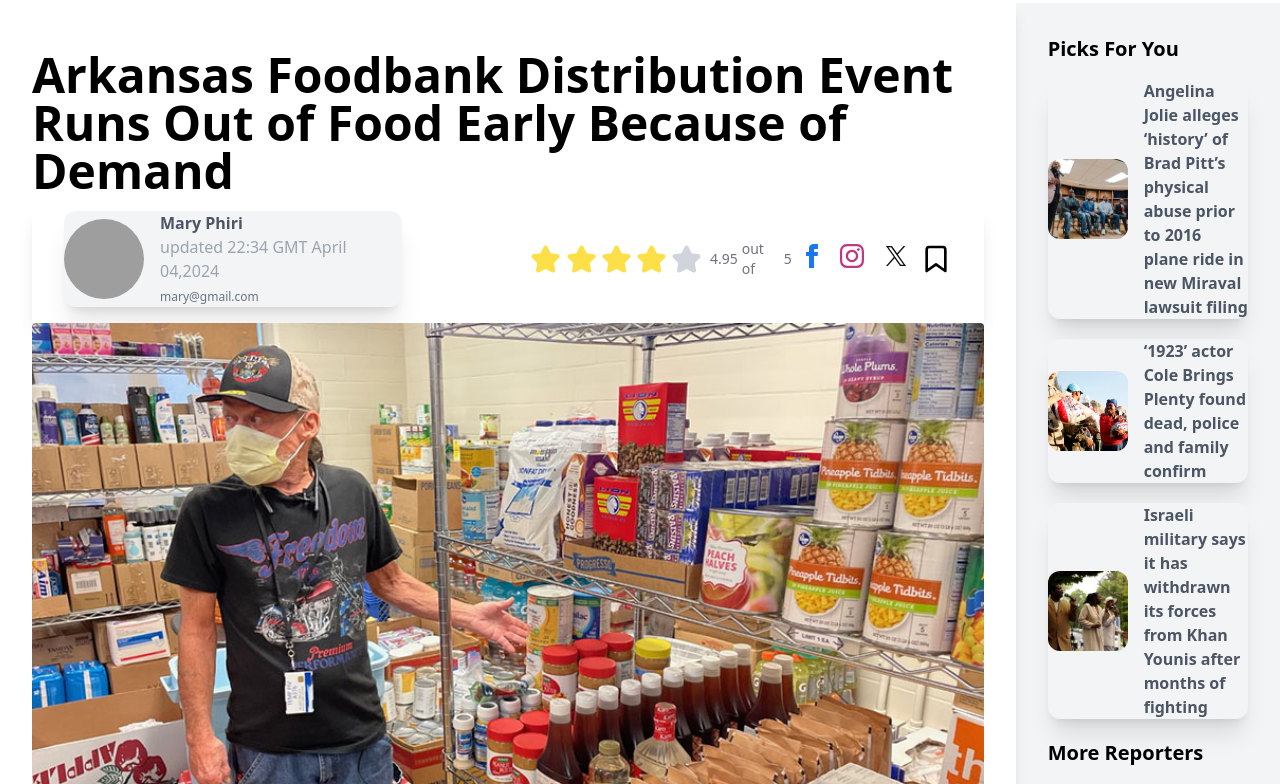
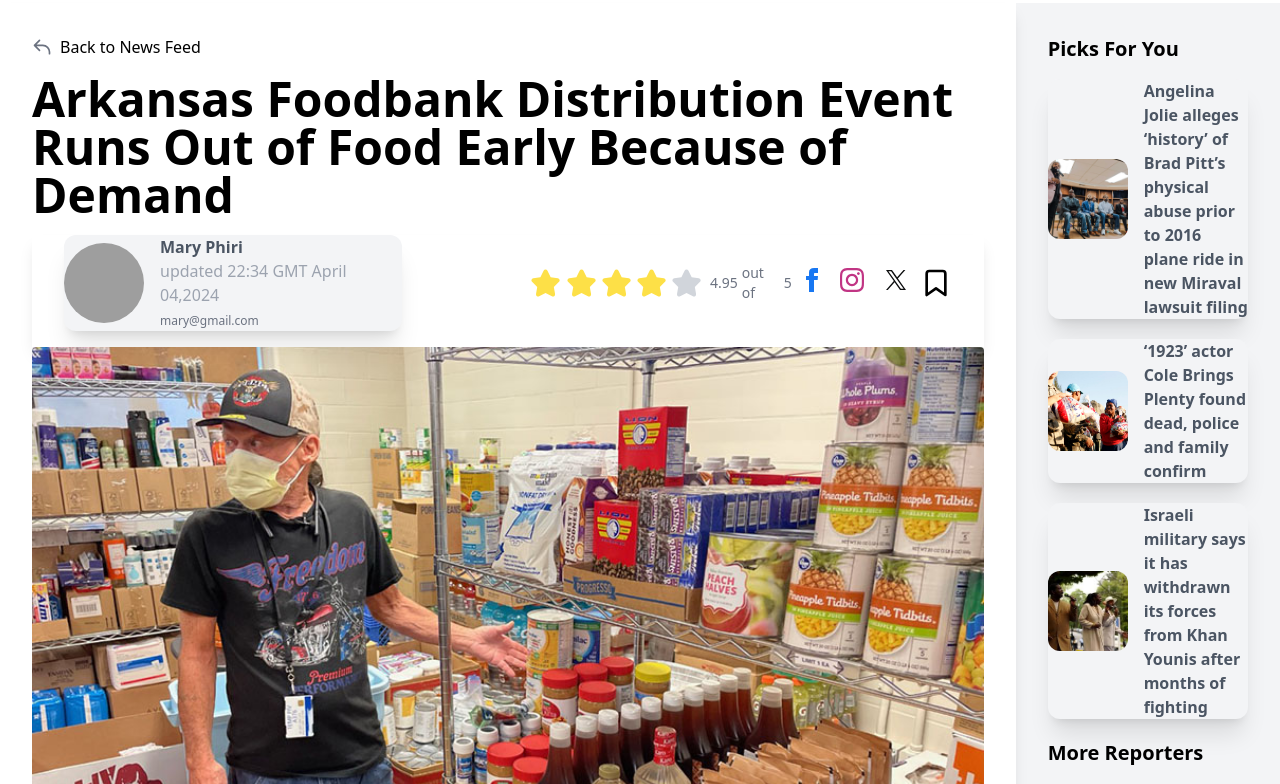
Before and after one commit to RankFileMedia/PBI-Project, a plain HTML site: page story.html in a window 1280 px wide. Shown: the part 67-851 px from the top of the page. Drawn offline with nearby package versions, Linux system fonts and the light colour scheme; grey boxes are pictures that could not be loaded.

Commit message:
Edit on story

```diff
--- a/story.html
+++ b/story.html
@@ -112,6 +112,13 @@
 
     <main class="flex justify-between">
         <article class="w-full max-w-6xl mx-auto p-8 bg-white shadow-lg">
+          <div class="flex items-center">
+            <svg href="#"class="h-5 w-5 text-gray-500" fill="none" viewBox="0 0 24 24" stroke="currentColor">
+                <path stroke-linecap="round" stroke-linejoin="round" stroke-width="2" d="M3 10h10a8 8 0 018 8v2M3 10l6 6m-6-6l6-6"/>
+            </svg>
+            <a href="javascript:history.go(-1);" class="text-black-500 hover:text-black-700 ml-2">Back to News Feed</a>
+        </div>
+
           <h1 class="text-5xl font-bold mt-4 mb-4">Arkansas Foodbank Distribution Event Runs Out of Food Early Because of Demand</h1>
           <main class="flex justify-between">
             <article class="w-full max-w-6xl mx-auto p-8 bg-white shadow-lg">
```
